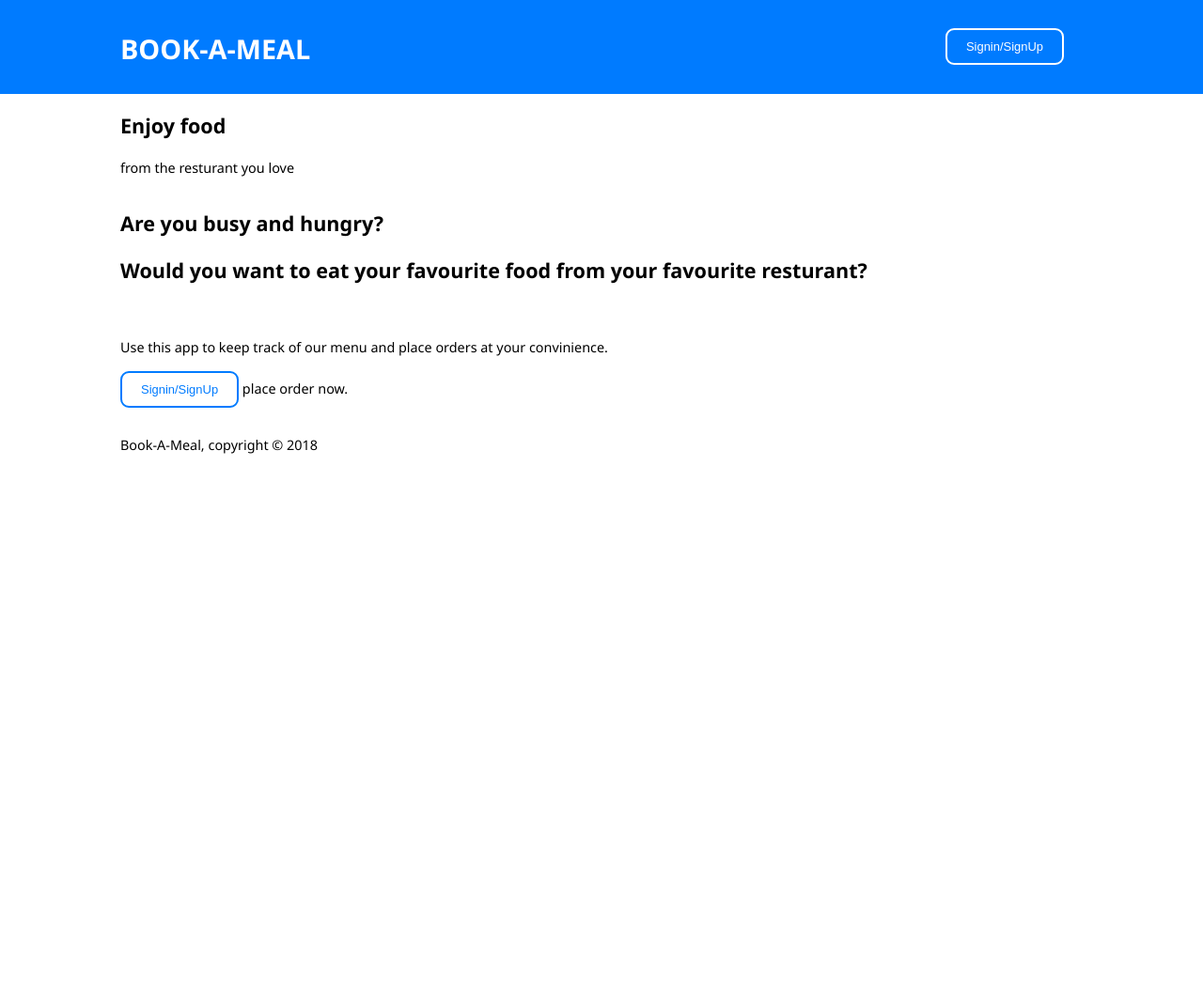
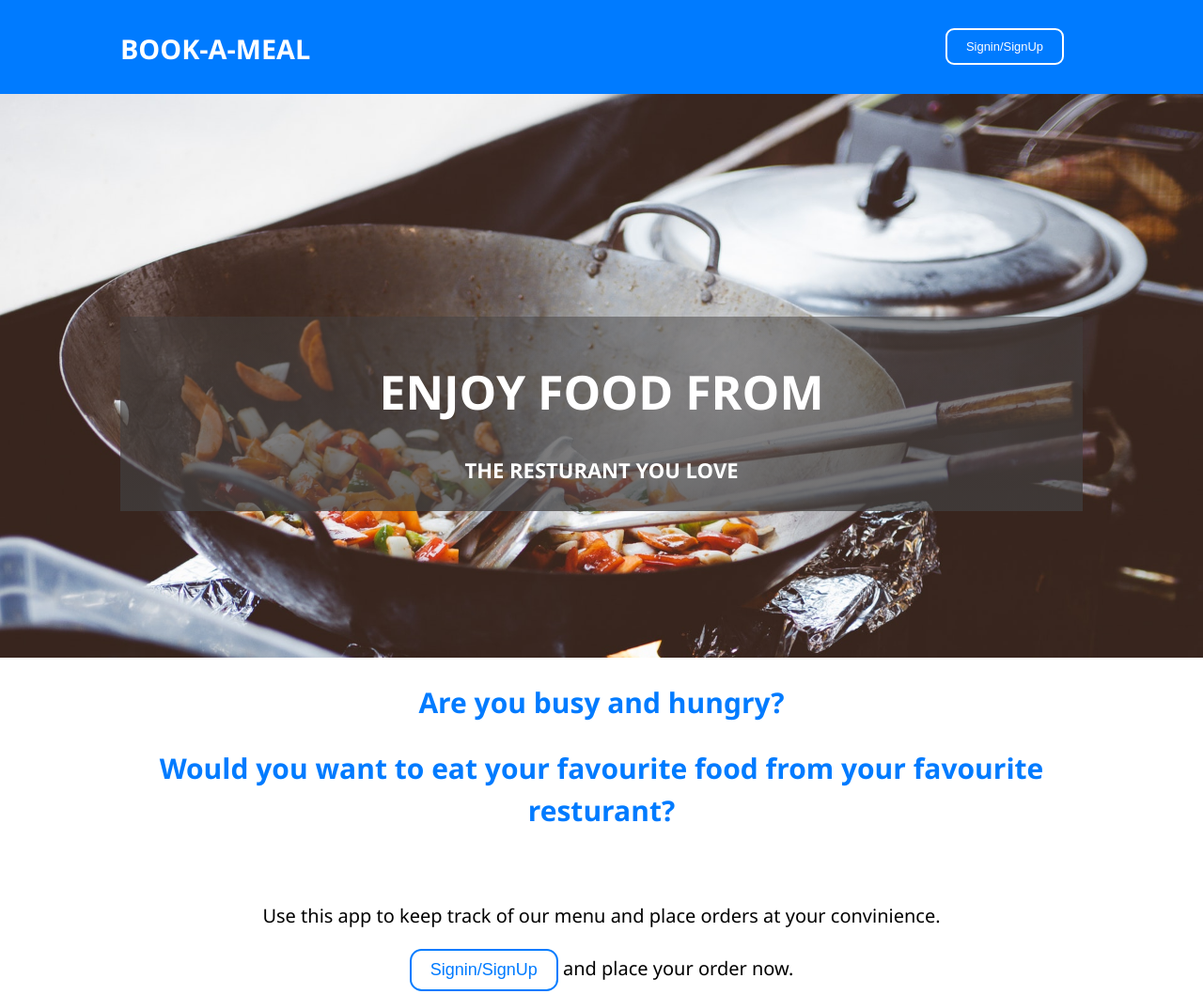
Before and after one commit to rovilay/Book-A-Meal, a plain HTML site: page UI/index.html in a window 1280 px wide. Shown: the top 1058 px of the page at 94% size. Before the commit the page ends 800 px from the top, so only its background shows below. Drawn offline with Linux system fonts and the light colour scheme.

Commit message:
Complete homepage styling and markup fix

```diff
--- a/UI/css/style.css
+++ b/UI/css/style.css
@@ -14,6 +14,11 @@ body {
 ul {
   margin: 0;
   padding: 0;
+}
+
+button {
+  -webkit-transition-duration: 0.4s; /* Safari */
+  transition-duration: 0.4s;
 }
 
 .btn-1 {
@@ -81,7 +86,61 @@ header nav {
   float: right;
 }
 
-button {
-  -webkit-transition-duration: 0.4s; /* Safari */
-  transition-duration: 0.4s;
+
+/* showcase */
+#showcase {
+  min-height: 70vh;
+  background: url('../images/cooking.jpeg') no-repeat ;
+  background-size: cover;
+  padding-top: 40px;
+  align-content: center
 }
+
+#showcase .min-container {
+  min-width: 200px;
+  color: #fff;
+  background:
+  linear-gradient(
+   to bottom,
+   rgba(66, 63, 63, 0.5),
+   rgba(65, 63, 63, 0.75)
+ ),
+  transparent;
+  margin-top: 40px;
+  padding: 10px 8px;
+  text-align: center;
+}
+
+#showcase .min-container h1 {
+  font-weight: 700;
+  font-size: 50px;
+  text-transform: uppercase;
+  line-height: 58px
+}
+#showcase .min-container p {
+  font-weight: 700;
+  font-size: 22px;
+  text-transform: uppercase;
+  line-height: 24px
+}
+
+#showcase1 {
+  min-height: 70vh;
+  background: #fff ;
+  background-size: cover;
+  color: #007bff;
+  text-align: center;
+  font-size: 20px
+}
+
+#showcase1 p{
+  color: #000;
+
+}
+
+/* footer */
+footer {
+  text-align: center;
+  background: #007bff;
+  color: #fff
+}
--- a/UI/index.html
+++ b/UI/index.html
@@ -24,18 +24,20 @@
 
   <section id="showcase">
     <div class="container">
-      <h1>Enjoy food</h1>
-      <p>from the resturant you love</p>
+      <div class="min-container">
+        <h1>Enjoy food from</h1>
+        <p>the resturant you love</p>
+      </div>
     </div>
   </section>
 
-  <section id="showcase">
+  <section id="showcase1">
     <div class="container">
       <h1>Are you busy and hungry?</h1>
       <h2>Would you want to eat your favourite food from your favourite resturant?</h2>
       <br />
       <p>Use this app to keep track of our menu and place orders at your convinience.</p>
-      <p><button class="btn-2" href="#">Signin/SignUp</button>    place order now.</p>
+      <p><button class="btn-2" href="#">Signin/SignUp</button>     and place your order now.</p>
     </div>
   </section>
 
```
